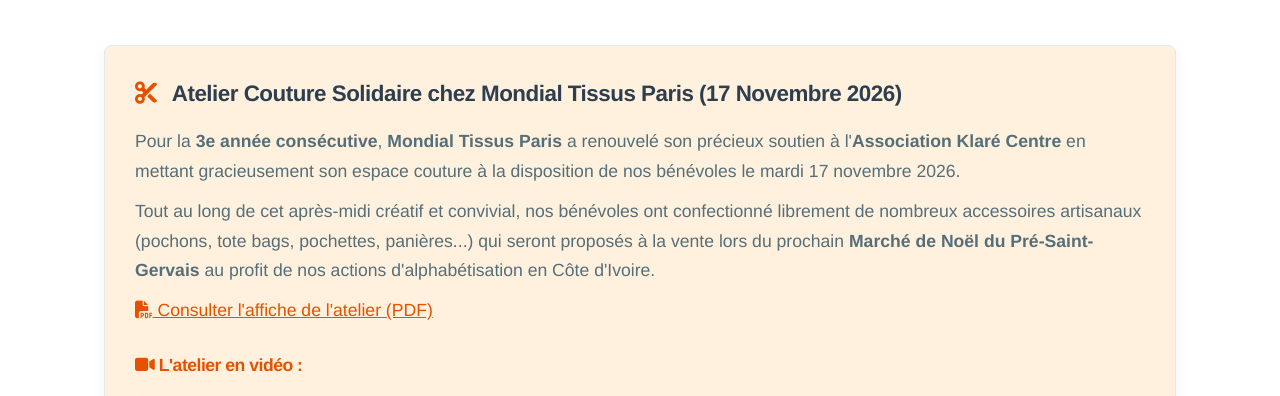
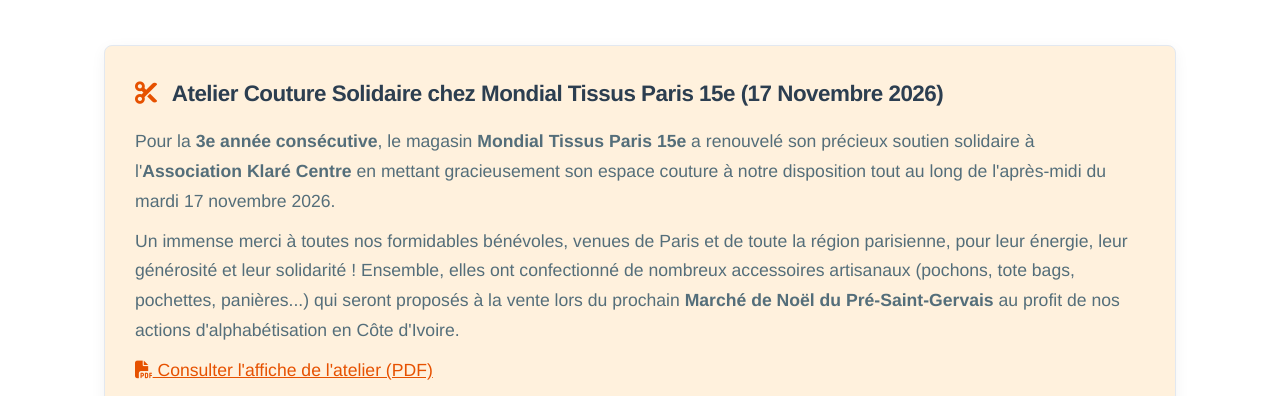
Before and after one commit to LoiseAJM/klare, a plain HTML site: page index.html in a window 1280 px wide. Shown: the part 9711-10107 px from the top of the page. Drawn offline with Linux system fonts and the light colour scheme; grey boxes are pictures that could not be loaded.

```diff
--- a/index.html
+++ b/index.html
@@ -400,9 +400,9 @@
           <!-- NOUVEL ÉVÉNEMENT : ATELIER COUTURE MONDIAL TISSUS (17 NOVEMBRE 2026) -->
           <div class="event-box fade-in">
             <div class="event-text">
-                <h3><i class="fa-solid fa-scissors icon-orange"></i> Atelier Couture Solidaire chez Mondial Tissus Paris (17 Novembre 2026)</h3>
-                <p>Pour la <strong>3e année consécutive</strong>, <strong>Mondial Tissus Paris</strong> a renouvelé son précieux soutien à l'<strong>Association Klaré Centre</strong> en mettant gracieusement son espace couture à la disposition de nos bénévoles le mardi 17 novembre 2026.</p>
-                <p>Tout au long de cet après-midi créatif et convivial, nos bénévoles ont confectionné librement de nombreux accessoires artisanaux (pochons, tote bags, pochettes, panières...) qui seront proposés à la vente lors du prochain <strong>Marché de Noël du Pré-Saint-Gervais</strong> au profit de nos actions d'alphabétisation en Côte d'Ivoire.</p>
+                <h3><i class="fa-solid fa-scissors icon-orange"></i> Atelier Couture Solidaire chez Mondial Tissus Paris 15e (17 Novembre 2026)</h3>
+                <p>Pour la <strong>3e année consécutive</strong>, le magasin <strong>Mondial Tissus Paris 15e</strong> a renouvelé son précieux soutien solidaire à l'<strong>Association Klaré Centre</strong> en mettant gracieusement son espace couture à notre disposition tout au long de l'après-midi du mardi 17 novembre 2026.</p>
+                <p>Un immense merci à toutes nos formidables bénévoles, venues de Paris et de toute la région parisienne, pour leur énergie, leur générosité et leur solidarité ! Ensemble, elles ont confectionné de nombreux accessoires artisanaux (pochons, tote bags, pochettes, panières...) qui seront proposés à la vente lors du prochain <strong>Marché de Noël du Pré-Saint-Gervais</strong> au profit de nos actions d'alphabétisation en Côte d'Ivoire.</p>
                 <p><a href="images/atelier_17novembre.pdf" target="_blank" style="color: var(--primary-color); text-decoration: underline;"><i class="fa-solid fa-file-pdf"></i> Consulter l'affiche de l'atelier (PDF)</a></p>
             </div>
 
```
